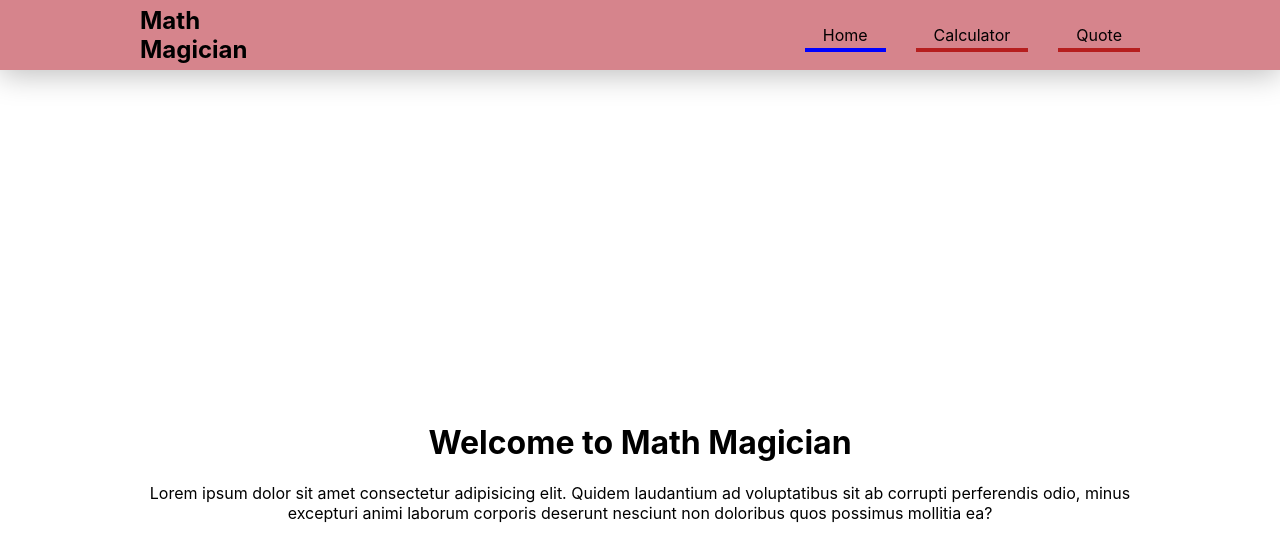
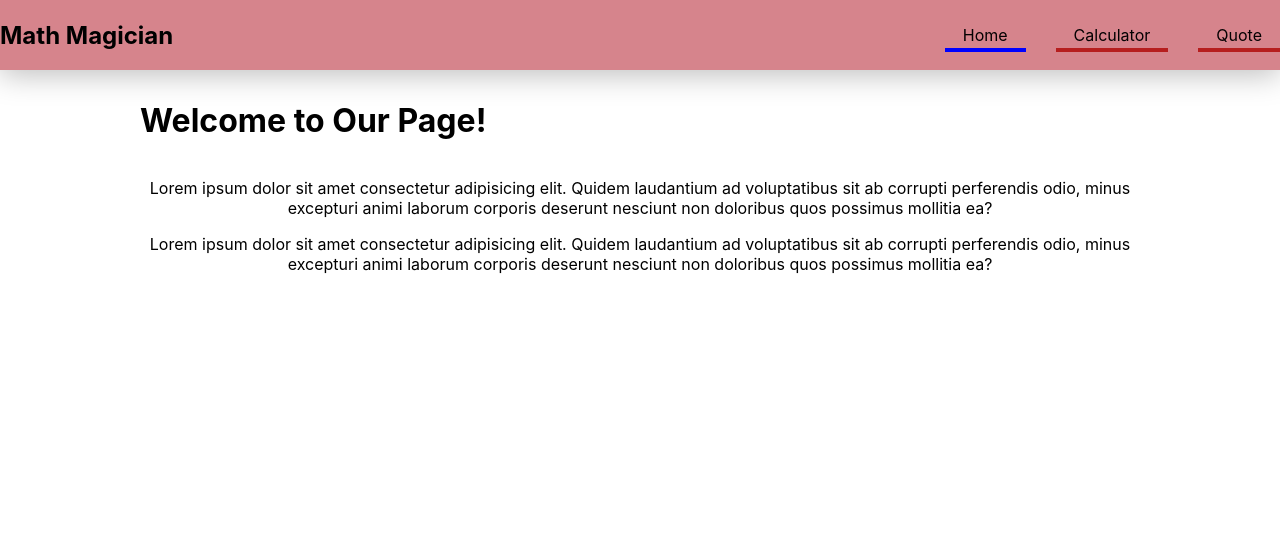
Before and after one commit to abdozayan12/Math-Magicians, a React (Create React App) app: page / in a window 1280 px wide. Shown: the top 560 px of the page. Built offline with nearby package versions, Linux system fonts and the light colour scheme.

Commit message:
Fix Style

```diff
--- a/src/App.css
+++ b/src/App.css
@@ -8,6 +8,17 @@
 
 .wrapper {
   max-width: 1000px;
+  display: flex;
+    flex-direction: column;
+
+}
+
+.wrappper {
+  max-width: 1000px;
+  display: flex;
+    flex-direction: column;
+    height: 100vh;
+    padding: 10px 10px;
 }
 
 .navbar-container {
@@ -75,6 +86,18 @@
   place-items: center;
 }
 
+.header {
+  display: flex;
+}
+
+.calcu-container {
+    width: 100%;
+    display: grid;
+    grid-template-columns: 1fr 1fr;
+    height: 100vh;
+    padding: 20px;
+}
+
 .calc-container {
   display: grid;
   grid-template-columns: 1fr 1fr 1fr 1fr;
@@ -88,7 +111,6 @@
   width: inherit;
   background-color: aqua;
   padding: 10px 20px;
-  height: 40px;
   justify-content: end;
   justify-items: center;
   align-items: center;
@@ -98,6 +120,7 @@
   padding: 8px 15px;
   border: 1px solid white;
   text-align: center;
+  font-size: 1.5rem;
 }
 
 .input-container:is(:hover, :focus) {
--- a/src/component/Calculator.js
+++ b/src/component/Calculator.js
@@ -14,6 +14,9 @@ function Calculator() {
   };
 
   return (
+
+    <div className="calcu-container">
+      <div className="header"><h1>Lets do some Math!</h1></div>
       <div className="calc-container">
         <div className="resultScreen">{next || operation || total || 0}</div>
         {number.map((n) => (
@@ -24,6 +27,8 @@ function Calculator() {
           )
         ))}
       </div>
+
+    </div>
   );
 }
 
--- a/src/component/HomePage.js
+++ b/src/component/HomePage.js
@@ -2,8 +2,15 @@ import React from 'react';
 
 function LandingPage() {
   return (
-    <div className="wrapper">
-      <h1>Welcome to Math Magician</h1>
+    <div className="wrappper">
+      <div className="header"><h1>Welcome to Our Page!</h1></div>
+      <div className="para">
+        <p>
+          Lorem ipsum dolor sit amet consectetur adipisicing elit.
+          Quidem laudantium ad voluptatibus sit ab corrupti perferendis odio,
+          minus excepturi animi laborum corporis deserunt nesciunt non doloribus
+          quos possimus mollitia ea?
+        </p>
         <p>
           Lorem ipsum dolor sit amet consectetur adipisicing elit.
           Quidem laudantium ad voluptatibus sit ab corrupti perferendis odio,
@@ -11,6 +18,8 @@ function LandingPage() {
           quos possimus mollitia ea?
         </p>
       </div>
+
+    </div>
   );
 }
 
--- a/src/component/Navbar.js
+++ b/src/component/Navbar.js
@@ -4,11 +4,9 @@ import { NavLink } from 'react-router-dom';
 function Navbar() {
   return (
     <nav className="navbar-container">
-      <div className="wrapper navbar-wrapper">
+      <div className="navbar-wrapper">
         <h2>
-          Math
-          <br />
-          Magician
+          Math Magician
         </h2>
         <div className="link-wrapper">
           <NavLink to="/">Home</NavLink>
```
Lines whose indentation alone changed are shown as unchanged.
